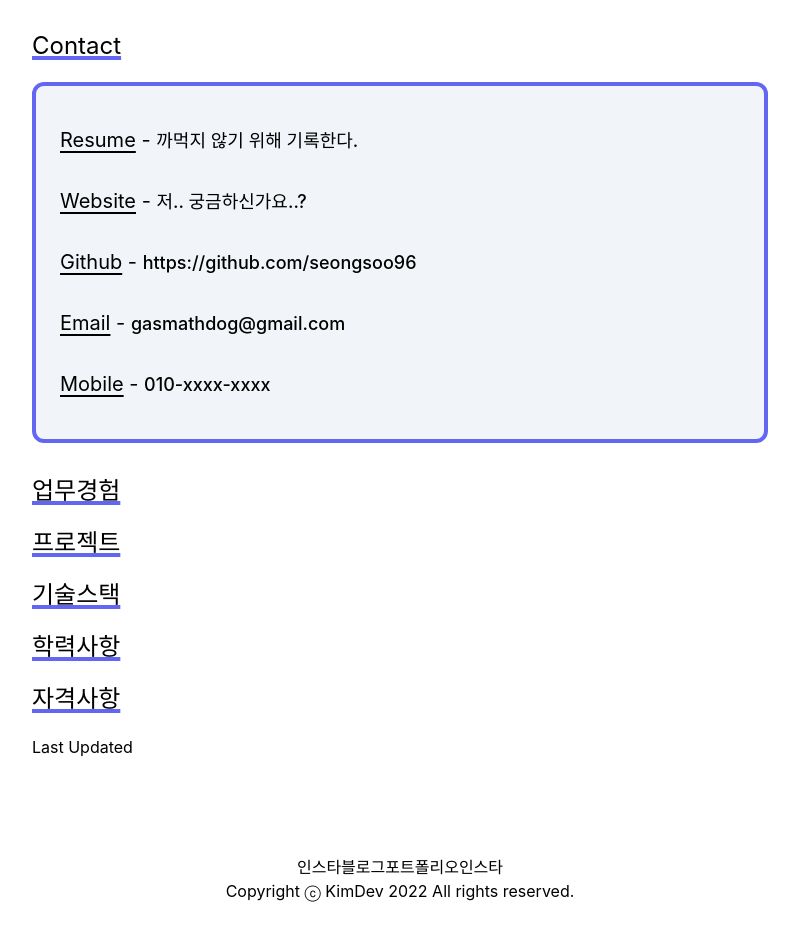
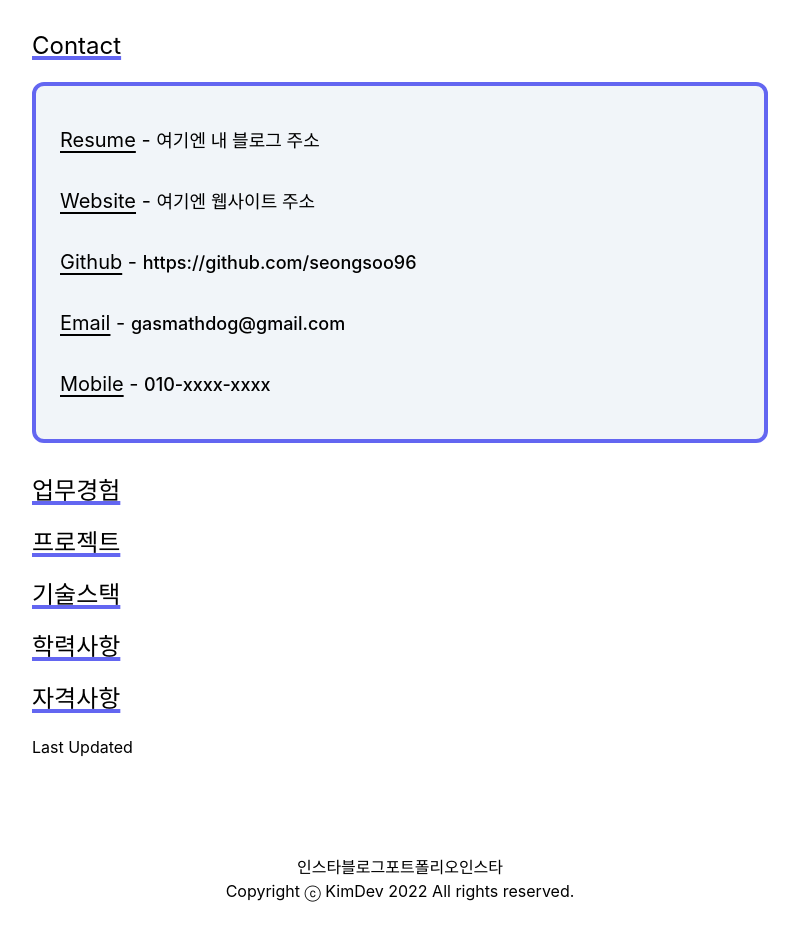
Before and after one commit to seongsoo96/blog, a Next.js app: page /about in a window 1280 px wide. Shown: the part 887-1814 px from the top of the page, without its empty margins (240-1039 px from the left). Built offline with nearby package versions, Linux system fonts and the light colour scheme.

Commit message:
feat: update contact in about.tsx

```diff
--- a/pages/about.tsx
+++ b/pages/about.tsx
@@ -7,8 +7,8 @@ import { useTheme } from "next-themes";
 import Link from "next/link";
 
 const category = [
-	{ name: "Resume", href: "/blog", desc: "까먹지 않기 위해 기록한다." },
-	{ name: "Website", href: "/about", desc: "저.. 궁금하신가요..?" },
+	{ name: "Resume", href: "/blog", desc: "여기엔 내 블로그 주소" },
+	{ name: "Website", href: "/about", desc: "여기엔 웹사이트 주소" },
 	{
 		name: "Github",
 		href: "/algorithm",
```
